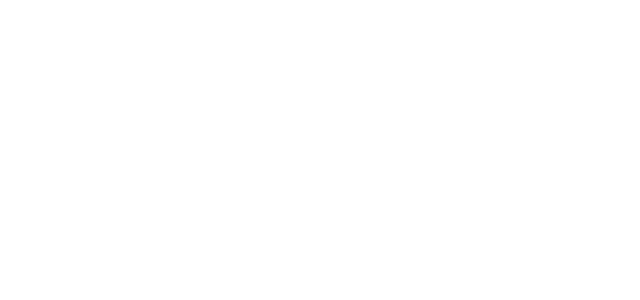
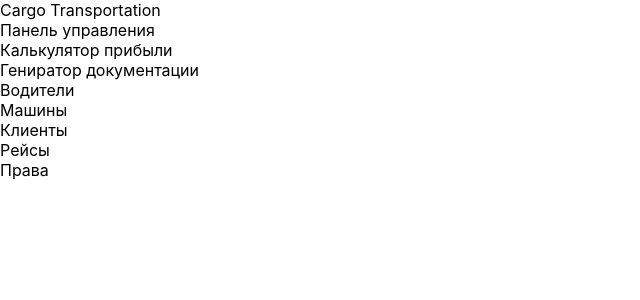
Before and after one commit to Hardelele/cargo-transportation, a React (Create React App) app in the folder frontend/: page / in a window 1280 px wide. Shown: the top 300 px of the page, without its empty margins (0-640 px from the left). Built offline with nearby package versions, Linux system fonts and the light colour scheme.

Commit message:
App.css: Add content in structure and edit some names

```diff
--- a/frontend/src/App.js
+++ b/frontend/src/App.js
@@ -7,20 +7,36 @@
         return (
             <main className="main">
                 <header className="header__container">
-                    <div className="header__logo"></div>
+                    <div className="header__logo">Cargo Transportation</div>
                     <nav className="buttons__container">
-                        <div className="nav__button"></div>
-                        <div className="nav__button"></div>
-                        <div className="nav__button"></div>
+                        <div className="nav__button">Панель управления</div>
+                        <div className="nav__button">Калькулятор прибыли</div>
+                        <div className="nav__button">Гениратор документации</div>
                         <div className="nav__button"></div>
                     </nav>
                 </header>
                 <div className="content__container">
                     <aside className="sidebar">
-                        <div className="nav__button"></div>
-                        <div className="nav__button"></div>
-                        <div className="nav__button"></div>
-                        <div className="nav__button"></div>
+                        <div className="sidebar__button">
+                            <div className="sidebar_button_icon"></div>
+                            <div className="sidebar_button_text">Водители</div>
+                        </div>
+                        <div className="sidebar__button">
+                            <div className="sidebar_button_icon"></div>
+                            <div className="sidebar_button_text">Машины</div>
+                        </div>
+                        <div className="sidebar__button">
+                            <div className="sidebar_button_icon"></div>
+                            <div className="sidebar_button_text">Клиенты</div>
+                        </div>
+                        <div className="sidebar__button">
+                            <div className="sidebar_button_icon"></div>
+                            <div className="sidebar_button_text">Рейсы</div>
+                        </div>
+                        <div className="sidebar__button">
+                            <div className="sidebar_button_icon"></div>
+                            <div className="sidebar_button_text">Права</div>
+                        </div>
                     </aside>
                     <section className="main__content">
 
```
